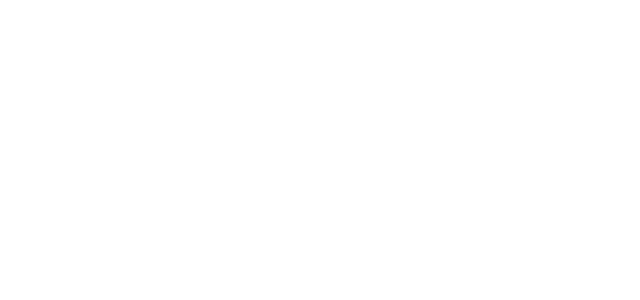
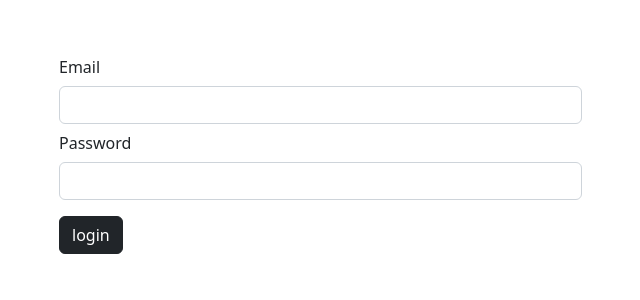
Before and after one commit to Nikanoras/open-book-library, a React (Create React App) app in the folder app/: page /login in a window 1280 px wide. Shown: the top 300 px of the page, without its empty margins (267-907 px from the left). Built offline with nearby package versions, Linux system fonts and the light colour scheme.

Commit message:
Add prototype login page

```diff
--- a/app/package.json
+++ b/app/package.json
@@ -7,7 +7,9 @@
     "@testing-library/react": "^13.4.0",
     "@testing-library/user-event": "^13.5.0",
     "axios": "^1.3.2",
+    "bootstrap": "^5.2.3",
     "react": "^18.2.0",
+    "react-bootstrap": "^2.7.1",
     "react-dom": "^18.2.0",
     "react-router-dom": "^6.8.1",
     "react-scripts": "5.0.1",
--- a/app/src/App.js
+++ b/app/src/App.js
@@ -1,7 +1,29 @@
-import React from "react";
+import React, { useState, useEffect } from "react";
+import { Routes, Route, useNavigate } from "react-router-dom"
+import LoginPage from "./Pages/LoginPage";
+import MainPage from "./Pages/MainPage";
+import users from "./dummy/users.json"
 
 function App() {
-  return <div className="App"></div>;
+  const [user, setUser] = useState(null)
+  const nav = useNavigate()
+
+  useEffect(() => {
+    nav("/login")
+  }, [user])
+
+  const onSuccessfulLogin = (newUser) => {
+    setUser(newUser)
+    nav("/")
+  }
+
+
+  return <div className="App">
+    <Routes>
+      <Route path="/" element={<MainPage />}></Route>
+      <Route path="/login" element={<LoginPage onSuccessfulLogin={onSuccessfulLogin} users={users} />}></Route>
+    </Routes>
+  </div>;
 }
 
 export default App;
--- /dev/null
+++ b/app/src/Pages/LoginPage.js
@@ -0,0 +1,41 @@
+import React from 'react'
+
+const LoginPage = ({ users, onSuccessfulLogin }) => {
+
+    const onSubmit = (e) => {
+        e.preventDefault();
+        const form = e.target;
+        const formData = new FormData(form);
+        const formJson = Object.fromEntries(formData.entries());
+        const { email, password } = formJson;
+        const user = users.filter(user => user.email === email)[0];
+        if (user) {
+            const passwordMatch = user.password === password;
+            if (passwordMatch) {
+                onSuccessfulLogin(user)
+            }
+        }
+    }
+
+    return (
+        <form onSubmit={onSubmit} className='mt-5 row d-flex flex-column align-items-center justify-content-center'>
+            <div className="col-md-6">
+                <label htmlFor='email' className="col-sm-2 col-form-label">Email</label>
+                <div className="col-sm-10">
+                    <input required type="email" className="form-control" name="email" />
+                </div>
+            </div>
+            <div className="col-md-6">
+                <label htmlFor='password' className="col-sm-2 col-form-label">Password</label>
+                <div className="col-sm-10">
+                    <input required type="password" className="form-control" name="password" />
+                </div>
+            </div>
+            <div className="col-md-6 mt-3">
+                <button type='submit' className="btn btn-dark">login</button>
+            </div>
+        </form>
+    )
+}
+
+export default LoginPage
--- /dev/null
+++ b/app/src/Pages/MainPage.js
@@ -0,0 +1,9 @@
+import React from 'react'
+
+const MainPage = () => {
+  return (
+    <div>MainPage</div>
+  )
+}
+
+export default MainPage
--- /dev/null
+++ b/app/src/dummy/users.json
@@ -0,0 +1,12 @@
+[
+    {
+        "email": "admin@gmail.com",
+        "password": "123456",
+        "admin": true
+    },
+    {
+        "email": "test@gmail.com",
+        "password": "123456",
+        "admin": false
+    }
+]
--- a/app/src/index.css
+++ b/app/src/index.css
@@ -1,13 +1,4 @@
-body {
+*{
   margin: 0;
-  font-family: -apple-system, BlinkMacSystemFont, 'Segoe UI', 'Roboto', 'Oxygen',
-    'Ubuntu', 'Cantarell', 'Fira Sans', 'Droid Sans', 'Helvetica Neue',
-    sans-serif;
-  -webkit-font-smoothing: antialiased;
-  -moz-osx-font-smoothing: grayscale;
+  padding: 0;
 }
-
-code {
-  font-family: source-code-pro, Menlo, Monaco, Consolas, 'Courier New',
-    monospace;
-}
--- a/app/src/index.js
+++ b/app/src/index.js
@@ -1,6 +1,7 @@
 import React from "react";
 import ReactDOM from "react-dom/client";
 import "./index.css";
+import 'bootstrap/dist/css/bootstrap.min.css';
 import App from "./App";
 import { BrowserRouter as Router } from "react-router-dom";
 
```
Also changed, not shown: app/jsconfig.json (added, +8 -0 lines), 1 other file (tests, documents, lock files or other folders).
